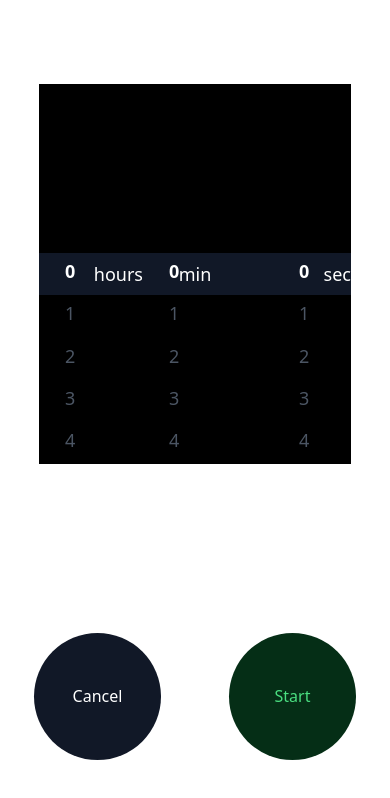
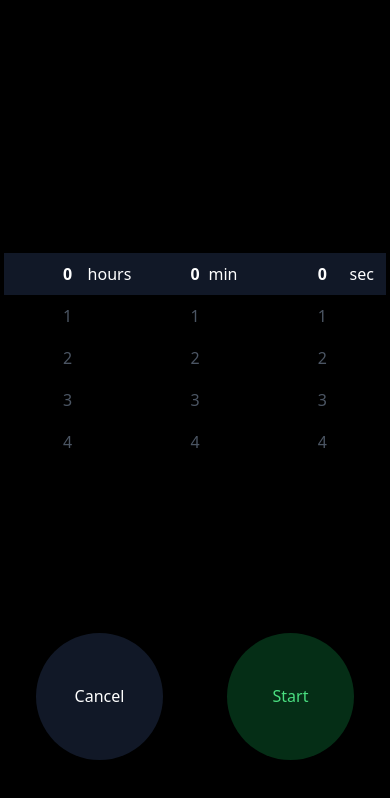
Before and after one commit to gptlv/timer-app, a React (Vite) app: page / in a window 390 px wide. Shown: the top 798 px of the page. Built offline with nearby package versions, Linux system fonts and the light colour scheme.

Commit message:
Fix ScrollPicker bug

```diff
--- a/src/App.tsx
+++ b/src/App.tsx
@@ -20,9 +20,9 @@ const App = ({}: Props) => {
     optionItemHeight,
   } = useTimer();
   return (
-    <div className="grid min-h-screen w-full gap-0 sm:grid-cols-2 sm:grid-rows-2 md:grid-cols-[1fr_3fr_1fr] md:grid-rows-1">
+    <div className="grid min-h-screen w-full bg-black px-1 sm:grid-cols-2 sm:grid-rows-2 md:grid-cols-[1fr_3fr_1fr]  md:grid-rows-1 md:gap-5 lg:grid-cols-[1fr_2fr_1fr] lg:gap-0">
       <div className="col-span-2 flex h-full w-full flex-col items-center justify-center md:col-auto md:col-start-2 md:row-start-1">
-        <div className="flex w-4/5 flex-col items-center justify-center">
+        <div className="flex w-full flex-col items-center justify-center">
           {!isInputDisabled ? (
             <Input
               handleScroll={handleScroll}
@@ -33,9 +33,6 @@ const App = ({}: Props) => {
           {isInputDisabled ? <Timer timer={timer} /> : null}
         </div>
       </div>
-
-      {/* <div className="h-1/2 w-4/5 flex-col items-center justify-between"> */}
-      {/* <div className="w-full h-full flex justify-between items-center text-[2.5vh]"> */}
       <Buttons
         isStartButtonVisible={isStartButtonVisible}
         isCancelButtonDisabled={isCancelButtonDisabled}
@@ -44,8 +41,6 @@ const App = ({}: Props) => {
         handlePauseResumeButtonClick={handlePauseResumeButtonClick}
         isPauseButtonPressed={isPauseButtonPressed}
       />
-      {/* </div> */}
-      {/* </div> */}
     </div>
   );
 };
--- a/src/components/Buttons/index.tsx
+++ b/src/components/Buttons/index.tsx
@@ -21,7 +21,7 @@ const Buttons = ({
         <button
           {...(isCancelButtonDisabled ? { disabled: true } : {})}
           onClick={handleCancelButtonClick}
-          className="h-[15vh] w-[15vh] rounded-full bg-gray-900 text-white "
+          className="h-[15vmax] w-[15vmax] rounded-full bg-gray-900 text-white "
         >
           Cancel
         </button>
@@ -30,7 +30,7 @@ const Buttons = ({
         {!isStartButtonVisible ? (
           <button
             onClick={handleStartButtonClick}
-            className="row-start-2 h-[15vh] w-[15vh] rounded-full bg-green-950 text-green-400 md:col-start-1 md:row-start-1"
+            className="row-start-2 h-[15vmax] w-[15vmax] rounded-full bg-green-950 text-green-400 md:col-start-1 md:row-start-1"
           >
             Start
           </button>
@@ -39,7 +39,7 @@ const Buttons = ({
         {isStartButtonVisible ? (
           <button
             onClick={handlePauseResumeButtonClick}
-            className="row-start-2 h-[15vh] w-[15vh] rounded-full bg-orange-900 text-orange-500 md:col-start-3 md:row-start-1"
+            className="row-start-2 h-[15vmax] w-[15vmax] rounded-full bg-orange-900 text-orange-500 md:col-start-3 md:row-start-1"
           >
             {isPauseButtonPressed ? "Resume" : "Pause"}
           </button>
--- a/src/components/Input/index.tsx
+++ b/src/components/Input/index.tsx
@@ -20,7 +20,7 @@ const minuteSecondOptions: Option[] = [...Array(60).keys()].map((i) => ({
 const Input = ({ handleScroll, inputIndexes, optionItemHeight }: Props) => {
   return (
     <>
-      <div className="relative grid w-full grid-cols-[1fr_2fr_1fr] grid-rows-1 bg-black text-lg leading-[3.5vh] text-white backdrop-blur-lg md:text-xl">
+      <div className="relative grid w-full grid-cols-[1fr_1fr_1fr] grid-rows-1 bg-black text-base leading-[3.5vh] text-white backdrop-blur-lg md:text-xl">
         <div className="z-[15]">
           <ScrollPicker
             handleScroll={handleScroll}
@@ -50,13 +50,13 @@ const Input = ({ handleScroll, inputIndexes, optionItemHeight }: Props) => {
         </div>
         <div className="absolute top-[20vh]  z-[-1] flex h-[5vh] w-full items-center  border-slate-950  bg-gray-900 bg-[50%]  text-white">
           <div className="basis-1/3 text-right">
-            <span className="">hours</span>
+            <span className="md:pr-1">hours</span>
           </div>
           <div className="basis-1/3 text-center">
-            <span>min</span>
+            <span className="pl-14 md:pl-16">min</span>
           </div>
           <div className="basis-1/3 text-right">
-            <span>sec</span>
+            <span className="pr-3 md:pr-6">sec</span>
           </div>
         </div>
       </div>
--- a/src/components/Timer/index.tsx
+++ b/src/components/Timer/index.tsx
@@ -9,7 +9,7 @@ const Timer = ({ timer }: Props) => {
 
   return (
     <div
-      className="flex h-[45vmax] w-[45vmax] items-center justify-center rounded-full bg-gray-900 text-[10vmax] text-white"
+      className="flex h-[35vmax] w-[35vmax] items-center justify-center rounded-full bg-gray-900 text-[8vmax] text-white"
       // style={{
       //   background: `conic-gradient(#ffa500_${(100).toFixed(
       //     2
--- a/src/hooks/useTimer.ts
+++ b/src/hooks/useTimer.ts
@@ -31,31 +31,30 @@ const useTimer = () => {
     useState<boolean>(false);
   const [isTimerRunning, setIsTimerRunning] = useState<boolean>(false);
   const [optionItemHeight, setOptionItemHeight] = useState<number>(
-    window.innerHeight * 0.05
+    window.innerHeight * 0.05,
   );
   const elapsedTimeRef = useRef<number>(0);
 
   const handleScroll = (
     e: React.UIEvent<HTMLUListElement>,
-    type: InputType
+    type: InputType,
   ) => {
     e.preventDefault();
     const container = e.currentTarget;
-    const containerHeight = container.offsetHeight;
     const items = container.querySelectorAll("li");
     const itemHeight = items[0].offsetHeight;
     setOptionItemHeight(itemHeight);
-    const scrollPosition = container.scrollTop - 4 * itemHeight; //4 elements gap before and after options
-    const centerIndex = Math.floor(
-      (scrollPosition + containerHeight / 2) / itemHeight - 0.5 // adjust 0.5px for edge cases
+    const centerIndex = Math.trunc(
+      container.scrollTop / Math.floor(items[0].getBoundingClientRect().height),
     );
+
+    if (centerIndex < 0 || centerIndex >= items.length) return;
     setInputIndexes((prevState) => {
       return {
         ...prevState,
         [type]: centerIndex,
       };
     });
-    console.log(centerIndex);
     const centerItem = Number(items[centerIndex].textContent ?? 0);
     setInputTime((prevState) => {
       return {
@@ -65,7 +64,7 @@ const useTimer = () => {
           prevState.hours * 3600 + prevState.minutes * 60 + prevState.seconds,
       };
     });
-    console.log(inputIndexes);
+    // console.log(inputIndexes);
   };
 
   const handleStartButtonClick = useCallback(() => {
--- a/src/shared/ScrollPicker.tsx
+++ b/src/shared/ScrollPicker.tsx
@@ -35,11 +35,14 @@ const ScrollPicker = ({
     >
       {options.map((option, index) => (
         <li
-          className="flex basis-full snap-center items-center justify-center"
+          className="flex snap-center items-center justify-center"
           key={`${option.key}-${option.value}`}
         >
           <button
-            className="flex h-[5vh] w-1/3 cursor-pointer py-1"
+            className={
+              "h-[5vh] w-full cursor-pointer py-1 text-center"
+              // + (type === "minutes" ? "text-center" : "text-center")
+            }
             onClick={() => {
               console.log(option.value);
               scrollTo(option.value);
@@ -47,9 +50,7 @@ const ScrollPicker = ({
           >
             <span
               className={
-                (index === inputIndex
-                  ? "font-bold text-white "
-                  : "text-gray-600 ") + "block w-full text-left"
+                index === inputIndex ? "font-bold text-white" : "text-gray-600 "
               }
             >
               {option.value}
```
